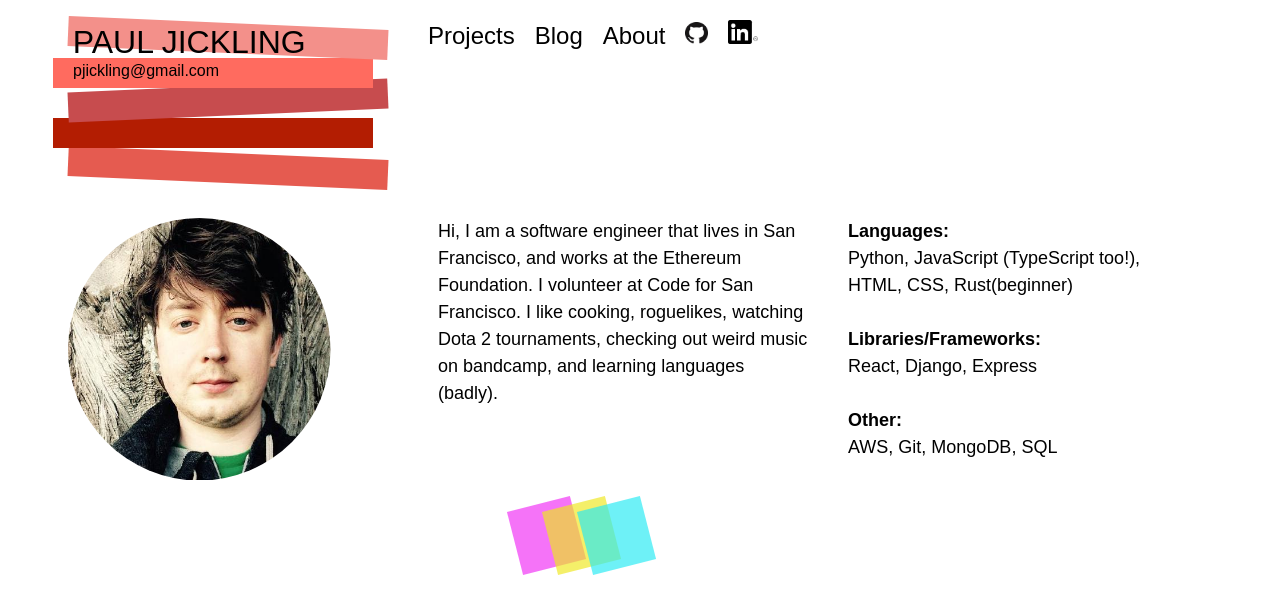
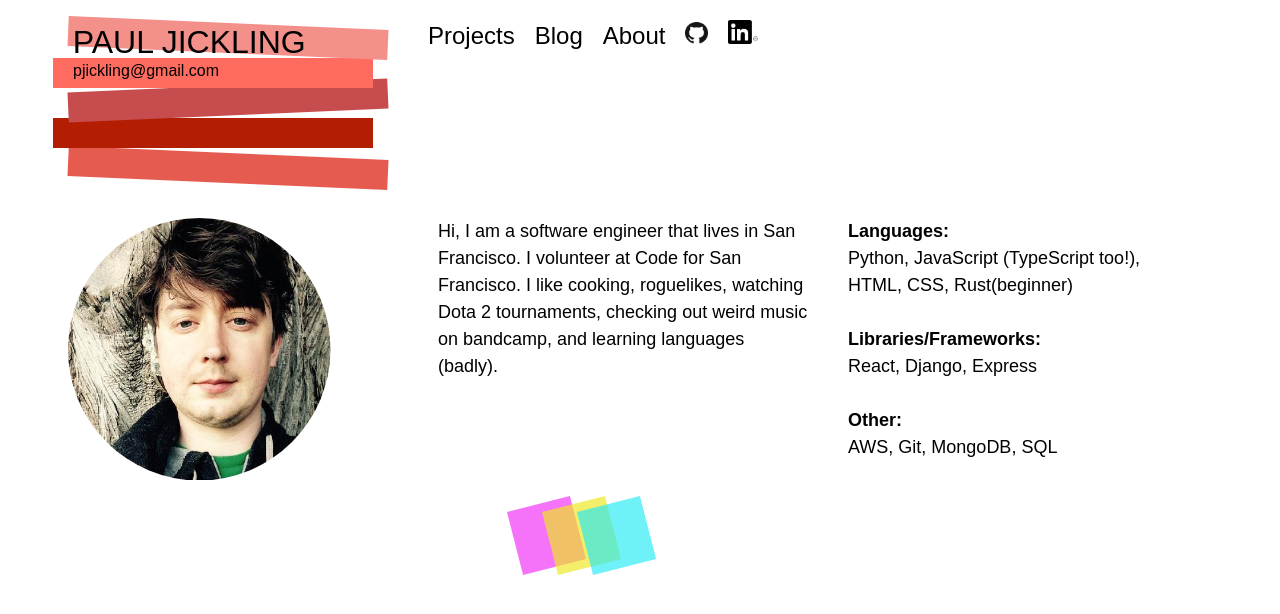
Before and after one commit to pauljickling/pauljickling.github.io, a Jekyll site: the page built from about.md, in a window 1280 px wide. Shown: the top 614 px of the page. Built offline with Jekyll 4.4.1, drawn with Linux system fonts in a browser that asks for light colours; some web fonts are replaced.

Commit message:
Updated about page

```diff
--- a/about.md
+++ b/about.md
@@ -7,7 +7,7 @@ permalink: /about/
 
   <div id="about-pic"><img src="https://pauljickling.github.io/assets/img/profile.jpeg" alt="Profile picture" id="profile"></div>
 
-  <div id="about-text">Hi, I am a software engineer that lives in San Francisco, and works at the Ethereum Foundation. I volunteer at Code for San Francisco. I like cooking, roguelikes, watching Dota 2 tournaments, checking out weird music on bandcamp, and learning languages (badly).</div>
+  <div id="about-text">Hi, I am a software engineer that lives in San Francisco. I volunteer at Code for San Francisco. I like cooking, roguelikes, watching Dota 2 tournaments, checking out weird music on bandcamp, and learning languages (badly).</div>
 
   <div id="about-skills">
     <strong>Languages:</strong><br>
```
